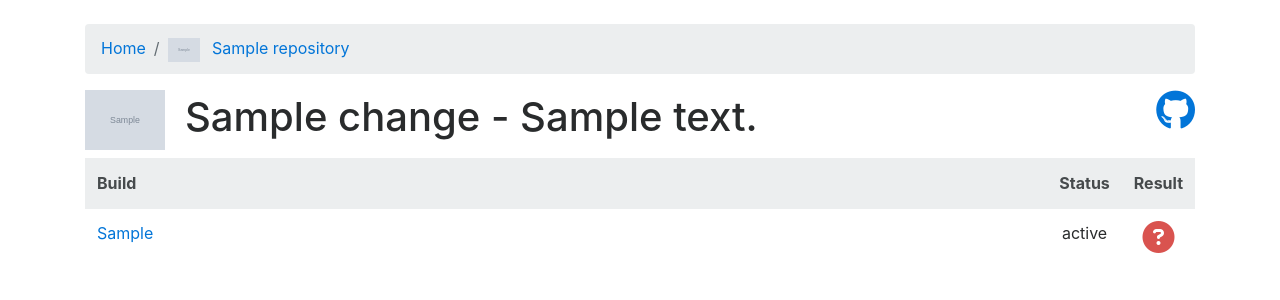
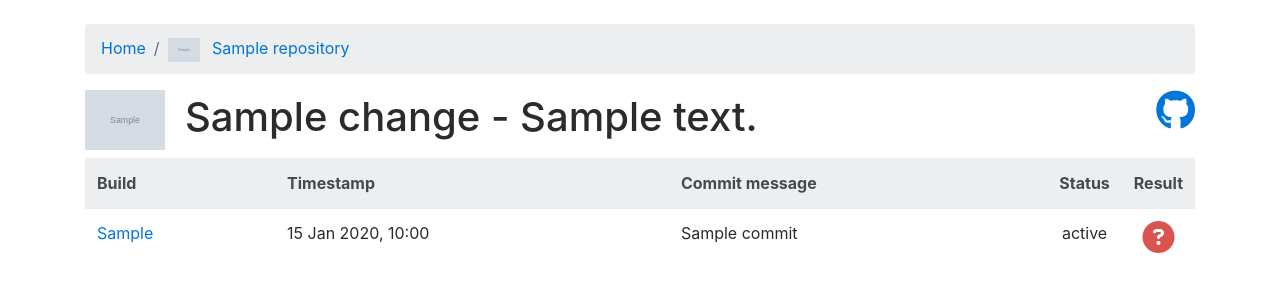
Before and after one commit to beeware/beekeeper, a Django app: template templates/projects/change.html in a window 1280 px wide. Shown: the part 56-356 px from the top of the page. Run offline with Django 3.2, Linux system fonts and the light colour scheme; the template is opened without the code that fills it: most values are stand-ins (such as "Sample title", 1, 10 or a date in 2020); grey boxes marked "Sample" are stand-in pictures; parts of the project's set-up code (start-up, migrations or seed data) failed here and were passed over; some libraries are stand-ins or nearby versions.

Commit message:
Add commit message and timestamps to displays.

```diff
--- a/projects/views.py
+++ b/projects/views.py
@@ -88,7 +88,9 @@ def change_status(request, owner, repo_name, change_pk):
             'builds': {
                 build.display_pk: {
                         'url': build.get_absolute_url(),
-                        'label': build.display_pk,
+                        'label': build.commit.display_sha,
+                        'title': build.commit.title,
+                        'timestamp': build.created.strftime('%-d %b %Y, %H:%M'),
                         'status': build.get_status_display(),
                         'result': build.result,
                     }
--- a/templates/projects/build.html
+++ b/templates/projects/build.html
@@ -21,6 +21,12 @@
     </form>
 
     <dl>
+        <dt>Created</dt>
+        <dd>{{ build.created|date:"j M Y, H:i" }}</dd>
+
+        <dt>Commit message</dt>
+        <dd>{{ build.commit.message }}</dd>
+
         <dt>Status</dt>
         <dd id='status'>{{ build.get_status_display }}{% if build.error %}: {{ build.error }}{% endif %}</dd>
 
--- a/templates/projects/change.html
+++ b/templates/projects/change.html
@@ -17,6 +17,8 @@
         <thead class="thead-default">
             <tr>
                 <th>Build</th>
+                <th>Timestamp</th>
+                <th>Commit message</th>
                 <th class="result">Status</th>
                 <th class="result">Result</th>
             </tr>
@@ -25,6 +27,8 @@
     {% for build in change.builds.all %}
             <tr scope="row">
                 <td><a href="{{ build.get_absolute_url }}">{{ build.commit.display_sha }}</a></td>
+                <td>{{ build.commit.created|date:"j M Y, H:i" }}</td>
+                <td>{{ build.commit.title }}</td>
                 <td id="{{ build.display_pk }}-status" class="result">{{ build.get_status_display }}</td>
                 <td id="{{ build.display_pk }}-result" class="result">{% result build.result %}</td>
             </tr>
@@ -88,6 +92,14 @@ function refresh() {
                             row.appendChild(col)
 
                             col = document.createElement('td')
+                            col.textContent = response['builds'][slug]['timestamp']
+                            row.appendChild(col)
+
+                            col = document.createElement('td')
+                            col.textContent = response['builds'][slug]['title']
+                            row.appendChild(col)
+
+                            col = document.createElement('td')
                             col.id = slug + '-status'
                             col.className = 'result'
                             col.textContent = response['builds'][slug]['status']
--- a/templates/projects/project.html
+++ b/templates/projects/project.html
@@ -16,6 +16,8 @@
                 <th>#</th>
                 <th>Author</th>
                 <th>Description</th>
+                <th>Created</th>
+                <th>Updated</th>
             </tr>
         </thead>
         <tbody>
@@ -24,6 +26,8 @@
             <td class="minimal"><a href="{{ change.get_absolute_url }}">{{ change.title }}</a></td>
             <td><img src="{{ change.user.avatar_url }}" alt="Github avatar for {{ change.user }}" class="avatar">{{ change.user }}</td>
             <td>{{ change.description }}</td>
+            <td>{{ change.created|date:"j M Y, H:i" }}</td>
+            <td>{{ change.updated|date:"j M Y, H:i" }}</td>
         </tr>
     {% endfor %}
         </tbody>
```
Also changed, not shown: github/hooks.py (+14 -0 lines).
